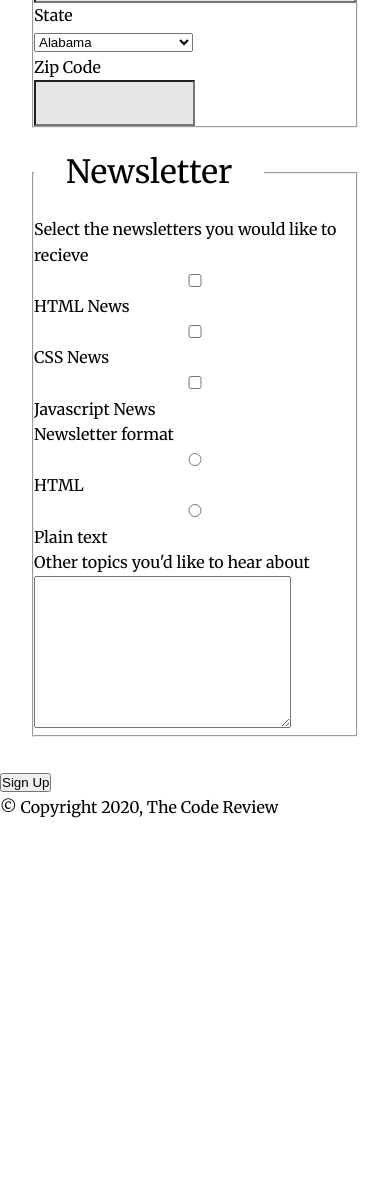
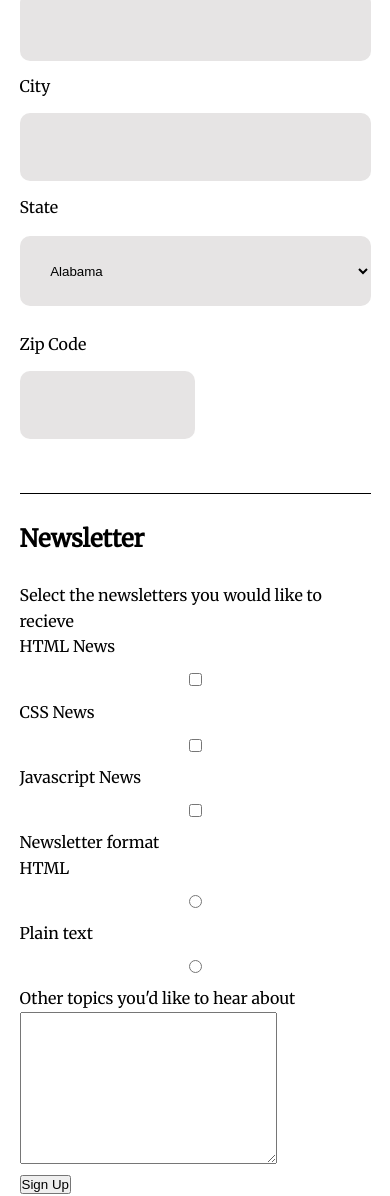
Before and after one commit to matthewmsmith/msmith-registration-form, a plain HTML site: page index.html in a window 390 px wide. Shown: the part 804-2000 px from the top of the page. Before the commit the page ends 1625 px from the top, so only its background shows below. Drawn offline with Linux system fonts and the light colour scheme.

Commit message:
Additions to the mobile layout

```diff
--- a/css/styles.css
+++ b/css/styles.css
@@ -8,22 +8,25 @@ body {
   flex-direction: column;
   font-family: 'Merriweather', serif;
   line-height: 1.6em;
+  height: 100vh;
 }
+fieldset{
+  border: none;
+}
+
 label{
   display: block;
+
 }
 input {
   width: 100%;
+  border: none;
+  border-radius: 10px;
   background-color:rgb(230, 228, 228);
-  padding: 1em;
+  padding: 2em;
+  margin: 1em 0 1em;
   text-align: right;
 }
-
-.zip-code {
-  width: 50%;
-
-}
-
 
 .code-review-control {
  background-color: rgb(21, 23, 32);
@@ -47,12 +50,37 @@ input {
   padding: .5em;
 }
 .header-introduction {
-  display: block;
-  padding: 1em;
-  font-size: 2em;
+  text-transform: capitalize;
+  padding: 2em 0;
 }
 .main-wrapper {
+  border-top: .3em black solid;
+  margin: 2em;
+  width: 90%;
+  margin: auto;
+}
+.input-wrapper {
+  margin-top: .2em;
+  border-top: .2em solid black;
+}
+.zip-code {
+  width: 50%;
+  margin-bottom: 4em;
 
-  border-top: .5em black solid;
-  margin: 2em;
 }
+.state-of-residency {
+  border: none;
+  border-radius: 10px;
+  padding: 2em;
+  width: 100%;
+  background-color:rgb(230, 228, 228);
+}
+.state-label {
+  margin-bottom: 1em;
+}
+.secondary-wrapper {
+  border-top: .1em solid black;
+  text-align: left;
+  width: 90%;
+  margin: auto;
+}
--- a/index.html
+++ b/index.html
@@ -10,7 +10,7 @@
 </head>
 
 <body>
-
+<header class="header-wrapper">
   <div class="code-review-control">
     <h1 class="code-review">the code review</h1>
   </div>
@@ -18,13 +18,14 @@
   <div class="introduction-control">
   <h2 class="signup-introduction"> signup for our newsltter</h2>
   <p class="newsletter-information">get the latest news on how your code is doing right in your inbox</p></div>
-
+</header>
 
 
   <main class="main-wrapper">
+    <div class="input-wrapper">
     <form action="#">
       <fieldset>
-        <legend class="header-introduction">contact information</legend>
+        <legend class="header-introduction"><h2>contact information</h2></legend>
         <label for="name">Full Name</label>
         <input type="text" class="full-name" id="name" name="name" placeholder="Required"><br>
         <label for="email">Email Address</label>
@@ -35,7 +36,7 @@
         <input type="text" class="street-address" id="address" name="address"><br>
         <label for="city">City</label>
         <input type="text" class="city-of-residency" id="city" name="city"><br>
-        <label for="state">State</label>
+        <label for="state" class="state-label">State</label>
         <select name="state" class="state-of-residency" id="state"><br>
           <option value="Michigan">Alabama</option>
           <option value="Michigan">Alaska</option>
@@ -88,28 +89,39 @@
           <option value="Michigan">Wisconsin</option>
           <option value="Michigan">Wyoming</option>
         </select><br>
-        <label for="zip">Zip Code</label>
+        <br><label for="zip" class="zip-label">Zip Code</label>
         <input type="text" class="zip-code" id="zip" name="zip1">
+</fieldset>
+</main>
+
+<section class="secondary-wrapper">
+      <fieldset>
+        <legend class="header-introduction"><h2>Newsletter</h2></legend>
+
+        <p>Select the newsletters you would like to recieve</p>
+
+        <label for="checkbox1">HTML News</label>
+        <input type="checkbox" class="check1" id="checkbox1" name="checkbox">
+        <label for="checkbox2">CSS News</label>
+        <input type="checkbox" class="check2" id="checkbox2" name="checkbox">
+        <label for="checkbox3">Javascript News</label>
+        <input type="checkbox" class="check3" id="checkbox3" name="checkbox">
+
+        <p>Newsletter format</p>
+        <label for="radio1" value="html">HTML</label>
+        <input type="radio" class="radio" id="radio1" name="radio">
+        <label for="radio2" value="plain">Plain text</label>
+        <input type="radio" class="radio" id="radio2" name="radio">
+
+
+
+        <label for="textarea">Other topics you'd like to hear about</label>
+        <textarea name="textarea" id="textarea" class="textarea1" cols="30" rows="10"></textarea>
 
       </fieldset>
+    </form>
 
-      <fieldset>
 
-        <legend class="header-introduction">Newsletter</legend>
-
-        <p>Select the newsletters you would like to recieve</p>
-        <input type="checkbox" class="check1" id="checkbox1" name="checkbox"><label for="checkbox1">HTML News</label>
-        <input type="checkbox" class="check2" id="checkbox2" name="checkbox"><label for="checkbox2">CSS News</label>
-        <input type="checkbox" class="check3" id="checkbox3" name="checkbox"><label for="checkbox3">Javascript
-          News</label>
-        <p>Newsletter format</p>
-        <input type="radio" class="radio" id="radio1" name="radio"><label for="radio1" value="html">HTML</label>
-        <input type="radio" class="radio" id="radio2" name="radio"><label for="radio2" value="plain">Plain text</label>
-        <label for="textarea">Other topics you'd like to hear about</label>
-        <textarea name="textarea" id="textarea" class="textarea1" cols="30" rows="10"></textarea>
-      </fieldset>
-    </form>
-  </main>
 
   <div class="submit-button">
     <button type="button">Sign Up</button>
@@ -118,6 +130,7 @@
   <footer>
     <p>&copy; Copyright 2020, The Code Review</p>
   </footer>
+</section>
 
 </body>
 
```
